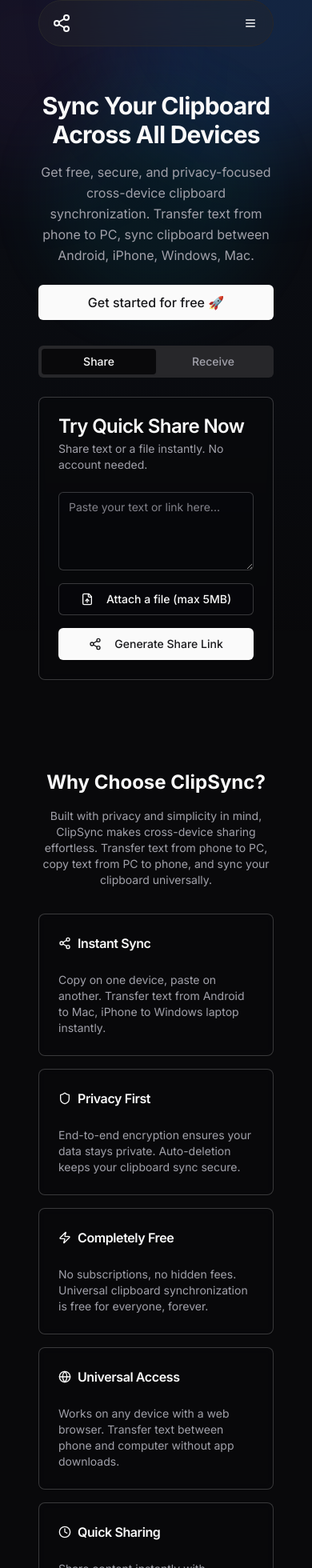
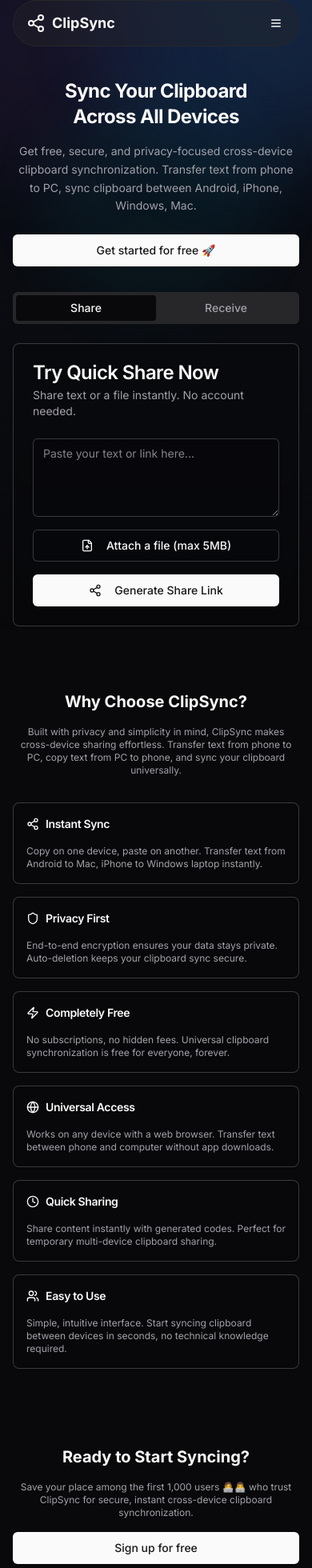
Before and after one commit to kene-praise/getclipsync, a React (Vite) app: page / in a window 390 px wide. Shown: the part 24-1984 px from the top of the page at 80% size. Built offline with nearby package versions, Linux system fonts and the light colour scheme.

Commit message:
Fix: Improve mobile responsiveness
The AI will address the broken responsiveness on the iPhone 11 Pro screen by adjusting the layout and styling of the application's components.

```diff
--- a/src/components/UnifiedHeader.tsx
+++ b/src/components/UnifiedHeader.tsx
@@ -20,24 +20,24 @@ const UnifiedHeader = () => {
 
     if (currentPath === '/app') {
       return (
-        <Button variant="ghost" asChild className="rounded-full">
+        <Button variant="ghost" asChild className="rounded-full text-sm">
           <Link to="/">Go to Website</Link>
         </Button>
       );
     } else if (currentPath === '/admin') {
       return (
         <>
-          <Button variant="ghost" asChild className="rounded-full">
+          <Button variant="ghost" asChild className="rounded-full text-sm">
             <Link to="/">Go to Website</Link>
           </Button>
-          <Button variant="ghost" asChild className="rounded-full">
+          <Button variant="ghost" asChild className="rounded-full text-sm">
             <Link to="/app">Go to App</Link>
           </Button>
         </>
       );
     } else {
       return (
-        <Button variant="ghost" asChild className="rounded-full">
+        <Button variant="ghost" asChild className="rounded-full text-sm">
           <Link to="/app">Go to App</Link>
         </Button>
       );
@@ -46,20 +46,21 @@ const UnifiedHeader = () => {
 
   return (
     <header className="sticky top-6 z-50">
-      <div className="container mx-auto max-w-5xl">
+      <div className="container mx-auto max-w-5xl px-4">
         <div className="flex items-center justify-between rounded-full bg-secondary/40 backdrop-blur-lg border border-secondary py-2 pl-4 pr-2">
           <Link to="/" className="flex items-center gap-2 font-bold text-xl">
             <Share2 className="h-6 w-6 text-primary" />
-            <span className={isMobile ? "hidden sm:block" : ""}>ClipSync</span>
+            <span className={isMobile ? "text-lg" : "text-xl"}>ClipSync</span>
           </Link>
 
-          {/* Desktop Navigation */}
-          <nav className="hidden md:flex items-center gap-3">
+          {/* Desktop Navigation - Hidden on mobile */}
+          {!isMobile && (
+            <nav className="flex items-center gap-2">
               {user ? (
-              <div className="flex items-center gap-3">
+                <div className="flex items-center gap-2">
                   {getContextualNavigation()}
                   {isAdmin && (
-                  <Button variant="ghost" asChild className="rounded-full">
+                    <Button variant="ghost" asChild className="rounded-full text-sm">
                       <Link to="/admin">Admin</Link>
                     </Button>
                   )}
@@ -67,25 +68,26 @@ const UnifiedHeader = () => {
                     <User className="h-4 w-4 text-primary" />
                     <span className="text-sm font-medium text-primary max-w-[120px] truncate">{user.email}</span>
                   </div>
-                <Button variant="outline" onClick={signOut} className="rounded-full">
+                  <Button variant="outline" onClick={signOut} className="rounded-full text-sm">
                     <LogOut className="mr-2 h-4 w-4" />
                     <span>Logout</span>
                   </Button>
                 </div>
               ) : (
                 <div className="flex items-center gap-2">
-                <Button variant="ghost" asChild className="rounded-full">
+                  <Button variant="ghost" asChild className="rounded-full text-sm">
                     <Link to="/auth">Sign In</Link>
                   </Button>
-                <Button asChild className="rounded-full">
+                  <Button asChild className="rounded-full text-sm">
                     <Link to={{ pathname: '/auth' }} state={{ isSignUp: true }}>Sign Up</Link>
                   </Button>
                 </div>
               )}
             </nav>
+          )}
 
-          {/* Mobile Navigation */}
-          <MobileNavMenu />
+          {/* Mobile Navigation - Only shown on mobile */}
+          {isMobile && <MobileNavMenu />}
         </div>
       </div>
     </header>
--- a/src/hooks/useResponsive.tsx
+++ b/src/hooks/useResponsive.tsx
@@ -10,8 +10,9 @@ export const useResponsive = () => {
     const checkScreenSize = () => {
       const width = window.innerWidth;
       setScreenWidth(width);
-      setIsMobile(width < 768);
-      setIsTablet(width >= 768 && width < 1024);
+      // iPhone 11 Pro is 375px wide, so we need to catch screens up to 768px as mobile
+      setIsMobile(width <= 768);
+      setIsTablet(width > 768 && width < 1024);
     };
 
     checkScreenSize();
--- a/src/pages/AppPage.tsx
+++ b/src/pages/AppPage.tsx
@@ -16,15 +16,13 @@ const AppPage = () => {
         className="absolute inset-0 -z-10 h-full w-full bg-background bg-[linear-gradient(to_right,#8080800a_1px,transparent_1px),linear-gradient(to_bottom,#8080800a_1px,transparent_1px)] bg-[size:14px_24px] [mask-image:radial-gradient(ellipse_60%_50%_at_50%_0%,#000_70%,transparent_100%)]"
       ></div>
       <UnifiedHeader />
-      <main className={`flex-grow container mx-auto flex flex-col items-center justify-center pt-20 pb-10 ${
-        isMobile ? 'px-4' : 'px-4'
-      }`}>
+      <main className={`flex-grow container mx-auto flex flex-col items-center justify-center pt-20 pb-10 px-4`}>
         <div className={`w-full space-y-6 ${isMobile ? 'max-w-sm' : 'max-w-md'}`}>
           <div className="text-center space-y-2">
-            <h1 className={`font-bold animate-fade-in ${isMobile ? 'text-xl' : 'text-2xl'}`}>
+            <h1 className={`font-bold animate-fade-in ${isMobile ? 'text-lg' : 'text-2xl'}`}>
               Welcome to ClipSync
             </h1>
-            <p className={`text-muted-foreground ${isMobile ? 'text-sm' : 'text-base'}`}>
+            <p className={`text-muted-foreground ${isMobile ? 'text-xs' : 'text-base'}`}>
               Sync your clipboard across all devices
             </p>
             {user && (
--- a/src/pages/LandingPage.tsx
+++ b/src/pages/LandingPage.tsx
@@ -13,29 +13,35 @@ const LandingPage = () => {
   const { isMobile } = useResponsive();
 
   return (
-    <div className="min-h-screen bg-transparent px-4 sm:px-6 lg:px-16">
+    <div className="min-h-screen bg-transparent">
       <UnifiedHeader />
 
-      <main className="container mx-auto py-8 md:py-12">
+      <main className="container mx-auto py-8 md:py-12 px-4">
         {/* Hero Section */}
-        <section className="py-12 md:py-16 lg:py-20 relative rounded-3xl">
+        <section className="py-8 md:py-16 lg:py-20 relative rounded-3xl">
           <BlueGlowBackground />
           <div className="grid lg:grid-cols-2 gap-8 lg:gap-12 items-center">
             {/* Hero Content */}
             <div className="text-center lg:text-left space-y-6 md:space-y-8">
               <div className="space-y-4">
-                <h1 className="text-3xl sm:text-4xl md:text-5xl lg:text-6xl font-bold tracking-tight animate-fade-in">
+                <h1 className={`font-bold tracking-tight animate-fade-in ${
+                  isMobile ? 'text-2xl' : 'text-3xl sm:text-4xl md:text-5xl lg:text-6xl'
+                }`}>
                   Sync Your Clipboard
                   <span className="text-primary block">Across All Devices</span>
                 </h1>
-                <p className="text-base sm:text-lg md:text-xl text-muted-foreground max-w-2xl lg:max-w-none leading-relaxed">
+                <p className={`text-muted-foreground max-w-2xl lg:max-w-none leading-relaxed ${
+                  isMobile ? 'text-sm' : 'text-base sm:text-lg md:text-xl'
+                }`}>
                   Get free, secure, and privacy-focused cross-device clipboard synchronization.
                   Transfer text from phone to PC, sync clipboard between Android, iPhone, Windows, Mac.
                 </p>
               </div>
 
               <div className="flex flex-col sm:flex-row gap-4 justify-center lg:justify-start">
-                <Button asChild size="lg" className="text-base md:text-lg px-6 md:px-8 w-full sm:w-auto animate-fade-in">
+                <Button asChild size={isMobile ? "default" : "lg"} className={`w-full sm:w-auto animate-fade-in ${
+                  isMobile ? 'text-sm px-4' : 'text-base md:text-lg px-6 md:px-8'
+                }`}>
                   <Link to="/auth">Get started for free 🚀</Link>
                 </Button>
               </div>
@@ -49,18 +55,20 @@ const LandingPage = () => {
         </section>
 
         {/* Features Section */}
-        <section id="features" className="py-16 md:py-20">
+        <section id="features" className="py-12 md:py-20">
           <div className="text-center space-y-4 mb-8 md:mb-12">
-            <h2 className="text-2xl md:text-3xl font-bold">Why Choose ClipSync?</h2>
-            <p className="text-sm md:text-base text-muted-foreground max-w-2xl mx-auto">
+            <h2 className={`font-bold ${isMobile ? 'text-xl' : 'text-2xl md:text-3xl'}`}>
+              Why Choose ClipSync?
+            </h2>
+            <p className={`text-muted-foreground max-w-2xl mx-auto ${
+              isMobile ? 'text-xs' : 'text-sm md:text-base'
+            }`}>
               Built with privacy and simplicity in mind, ClipSync makes cross-device sharing effortless.
               Transfer text from phone to PC, copy text from PC to phone, and sync your clipboard universally.
             </p>
           </div>
 
-          <div className={`grid gap-4 md:gap-6 ${
-            isMobile ? 'grid-cols-1' : 'grid-cols-1 sm:grid-cols-2 lg:grid-cols-3'
-          }`}>
+          <div className="grid gap-4 md:gap-6 grid-cols-1 sm:grid-cols-2 lg:grid-cols-3">
             {[
               {
                 icon: Share2,
@@ -94,14 +102,20 @@ const LandingPage = () => {
               }
             ].map((feature, index) => (
               <Card key={feature.title} className="hover-scale animate-fade-in" style={{ animationDelay: `${index * 0.1}s` }}>
-                <CardHeader>
-                  <CardTitle className="flex items-center gap-2 text-base md:text-lg">
-                    <feature.icon className="h-4 w-4 md:h-5 md:w-5 text-primary" />
+                <CardHeader className={isMobile ? "p-4" : "p-6"}>
+                  <CardTitle className={`flex items-center gap-2 ${
+                    isMobile ? 'text-sm' : 'text-base md:text-lg'
+                  }`}>
+                    <feature.icon className={`text-primary ${
+                      isMobile ? 'h-4 w-4' : 'h-4 w-4 md:h-5 md:w-5'
+                    }`} />
                     {feature.title}
                   </CardTitle>
                 </CardHeader>
-                <CardContent>
-                  <p className="text-sm md:text-base text-muted-foreground">
+                <CardContent className={isMobile ? "p-4 pt-0" : "p-6 pt-0"}>
+                  <p className={`text-muted-foreground ${
+                    isMobile ? 'text-xs' : 'text-sm md:text-base'
+                  }`}>
                     {feature.description}
                   </p>
                 </CardContent>
@@ -111,14 +125,20 @@ const LandingPage = () => {
         </section>
 
         {/* CTA Section */}
-        <section className="py-16 md:py-20 text-center">
+        <section className="py-12 md:py-20 text-center">
           <div className="space-y-4 md:space-y-6">
-            <h2 className="text-2xl md:text-3xl font-bold">Ready to Start Syncing?</h2>
-            <p className="text-sm md:text-base text-muted-foreground max-w-md mx-auto">
+            <h2 className={`font-bold ${isMobile ? 'text-xl' : 'text-2xl md:text-3xl'}`}>
+              Ready to Start Syncing?
+            </h2>
+            <p className={`text-muted-foreground max-w-md mx-auto ${
+              isMobile ? 'text-xs' : 'text-sm md:text-base'
+            }`}>
               Save your place among the first 1,000 users 👩‍💻👨‍💻 who trust ClipSync for secure,
               instant cross-device clipboard synchronization.
             </p>
-            <Button asChild size="lg" className="text-base md:text-lg px-6 md:px-8 w-full sm:w-auto">
+            <Button asChild size={isMobile ? "default" : "lg"} className={`w-full sm:w-auto ${
+              isMobile ? 'text-sm px-4' : 'text-base md:text-lg px-6 md:px-8'
+            }`}>
               <Link to="/auth">Sign up for free</Link>
             </Button>
           </div>
```
Lines whose indentation alone changed are shown as unchanged.
